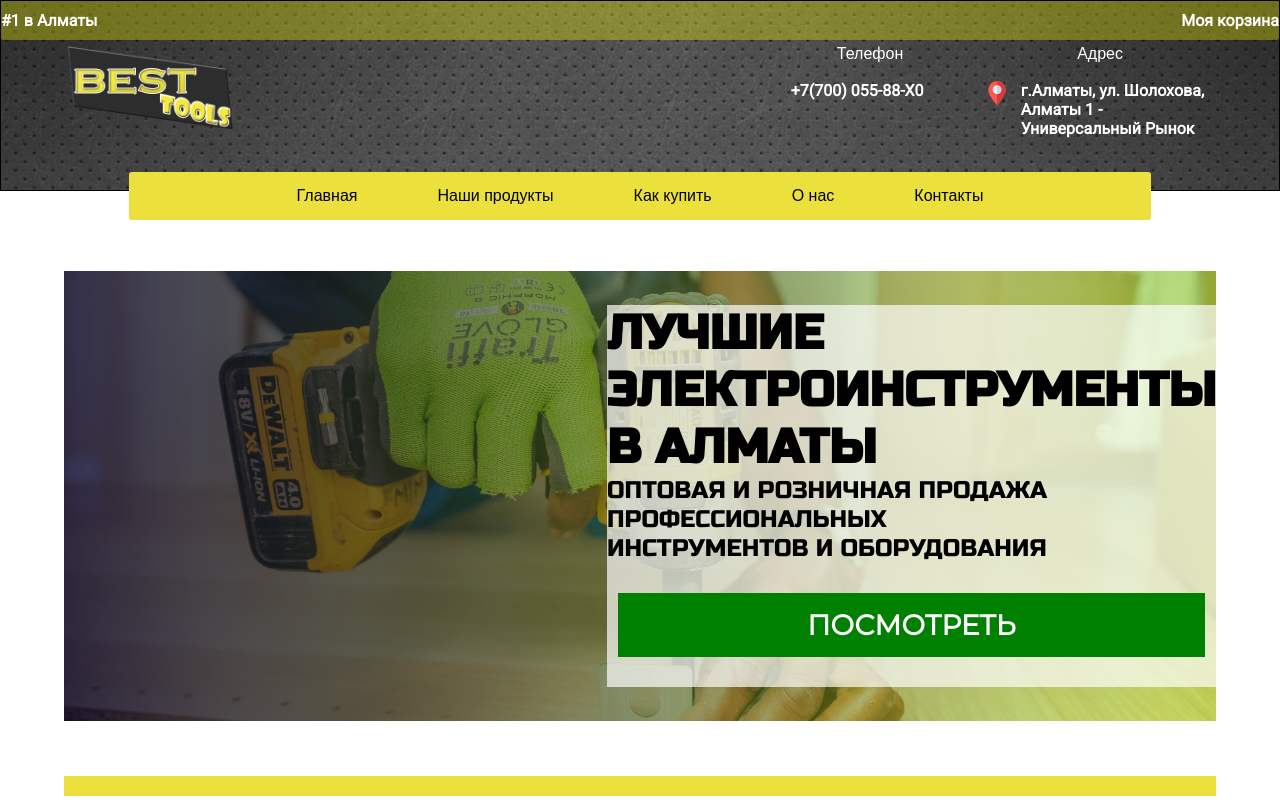
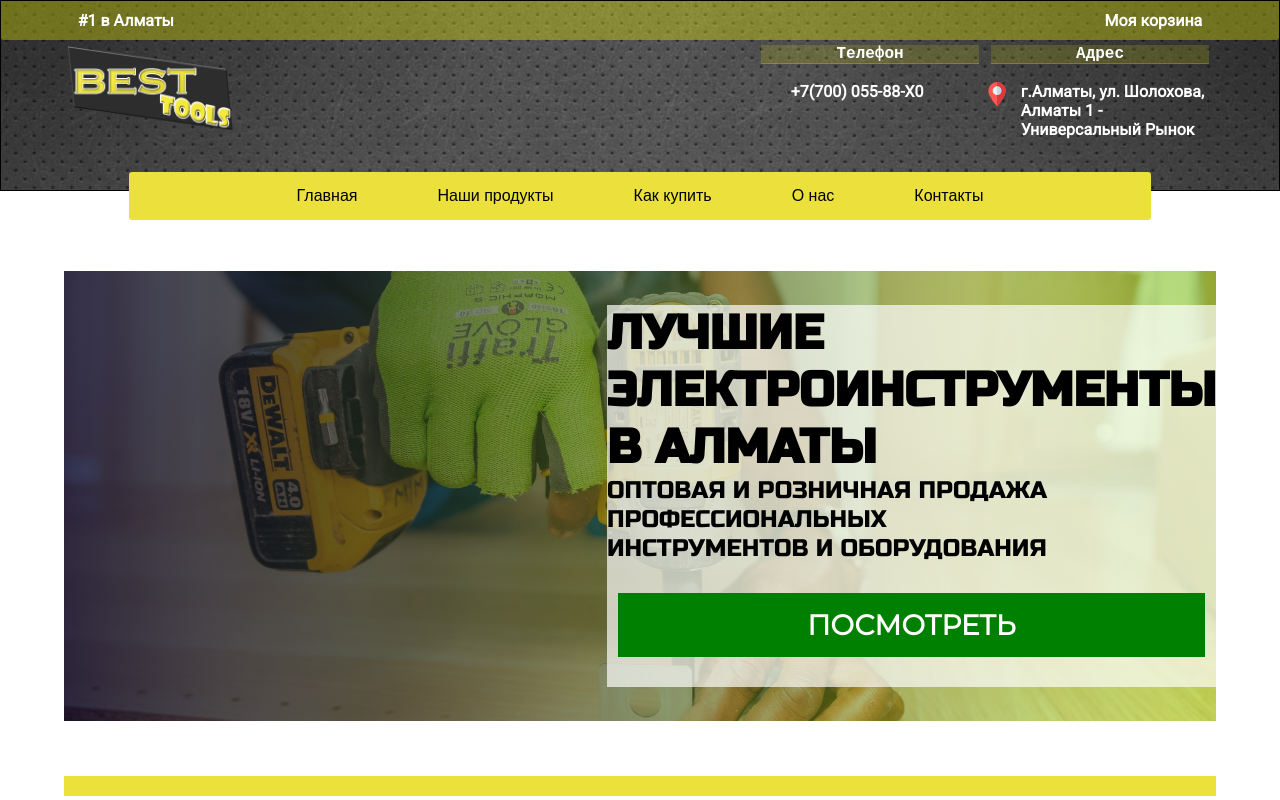
Before and after one commit to nariman1993/best-tools, a plain HTML site: page index.html in a window 1280 px wide. Shown: the top 800 px of the page. Drawn offline with Linux system fonts and the light colour scheme.

Commit message:
Add files via upload

```diff
--- a/css/main-style.css
+++ b/css/main-style.css
@@ -66,10 +66,12 @@
 
 .spell{
 	width: 50%;
+	padding: 0 0 0 6%;
 }
 
 .shopping-cart{
 	width: 50%;
+	padding: 0 6% 0 0;
 	display: flex;
 	justify-content: flex-end;
 	align-items: center;
@@ -123,6 +125,15 @@
 .mini-contact{
 	width: 50%;
 	height: auto;
+}
+
+.mini-contact p{
+	border-bottom: 1px solid rgba(251, 255, 0, 0.212);
+	background: rgba(251, 255, 0, 0.144);
+	margin: 0 6px;
+	font-family: 'Courier New', Courier, monospace;
+	font-weight: 700;
+	color: #fff;
 }
 
 .stylish-para{
```
